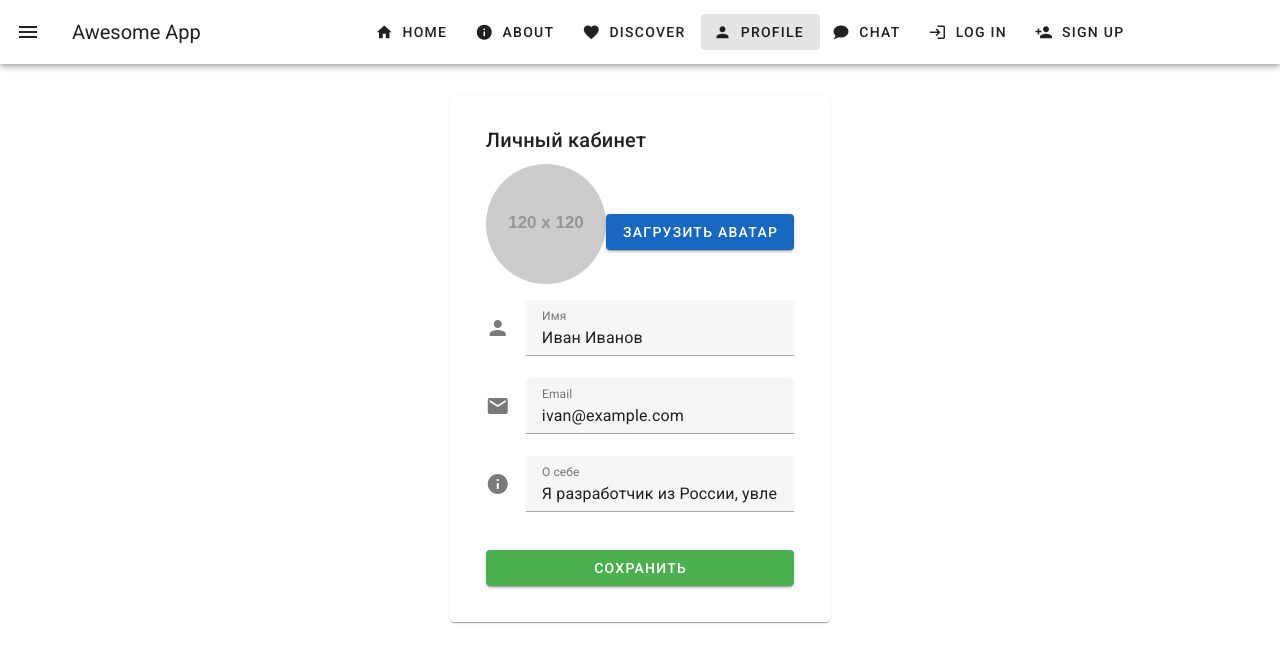
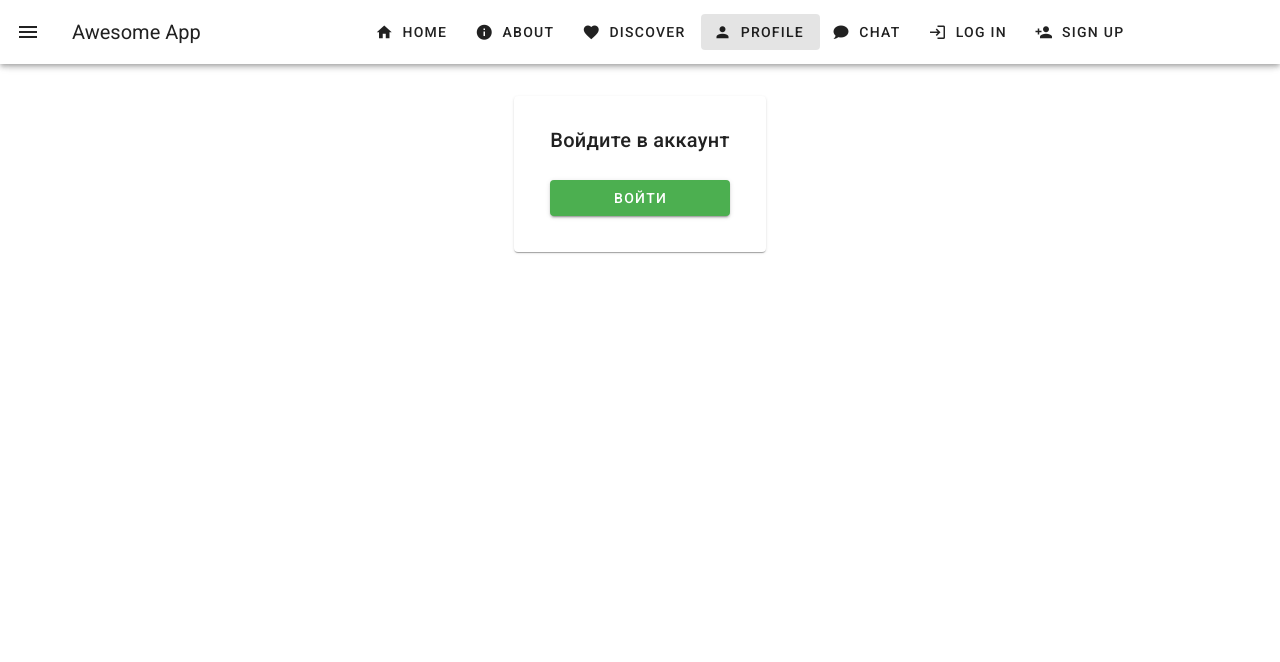
Before and after one commit to DeadDPie/DatingSPA, a Vue app: page /profile in a window 1280 px wide. Shown: the top 662 px of the page. Built offline with nearby package versions, Linux system fonts and the light colour scheme.

Commit message:
add isLoggedIn context

```diff
--- a/src/App.vue
+++ b/src/App.vue
@@ -50,7 +50,7 @@
 </template>
 
 <script>
-import { computed, ref } from "vue";
+import { computed, provide, ref, watch } from "vue";
 import { useAuthStore } from "./stores/auth.js";
 
 export default {
@@ -58,6 +58,11 @@ export default {
     const sidebar = ref(false);
     const authStore = useAuthStore();
     const token = computed(() => authStore.token);
+    const isLoggedIn = ref(!!token.value);
+    watch(token, (newValue) => {
+      isLoggedIn.value = !!newValue;
+    });
+    provide("isLoggedIn", isLoggedIn);
 
     const menuItems = computed(() => [
       { title: "Home", path: "/", icon: "mdi-home" },
--- a/src/components/Profile.vue
+++ b/src/components/Profile.vue
@@ -1,6 +1,6 @@
 <template>
   <v-container class="d-flex justify-center">
-    <v-card max-width="600" class="pa-5">
+    <v-card v-if="isLoggedIn" class="pa-5">
       <v-card-title>Личный кабинет</v-card-title>
 
       <v-card-text>
@@ -45,11 +45,25 @@
         </v-form>
       </v-card-text>
     </v-card>
+    <v-card v-else max-width="600" class="pa-5">
+      <v-card-title>Войдите в аккаунт</v-card-title>
+      <v-card-text>
+        <v-btn
+          @click="goToLogin"
+          color="success"
+          class="mt-4"
+          block
+        >
+          Войти
+        </v-btn>
+      </v-card-text>
+    </v-card>
   </v-container>
 </template>
 
 <script>
-//const isLoggedIn = inject("isLoggedIn", ref(false));
+import { inject } from "vue";
+
 export default {
   data() {
     return {
@@ -58,6 +72,7 @@ export default {
       email: "ivan@example.com",
       bio: "Я разработчик из России, увлекаюсь программированием и спортом.",
       valid: false,
+      isLoggedIn: inject("isLoggedIn"),
       rules: {
         required: (v) => !!v || "Поле обязательно",
         email: (v) => /.+@.+\..+/.test(v) || "Введите корректный email",
@@ -66,14 +81,16 @@ export default {
   },
   methods: {
     uploadAvatar() {
-      // Логика загрузки аватара (может быть окно выбора файла)
       alert("Функция загрузки аватара пока не реализована");
+      console.log(this.isLoggedIn);
     },
     saveProfile() {
       if (this.$refs.form.validate()) {
-        // Логика сохранения данных профиля
         alert("Профиль сохранен!");
       }
+    },
+    goToLogin() {
+      this.$router.push("/signin");
     },
   },
 };
```
